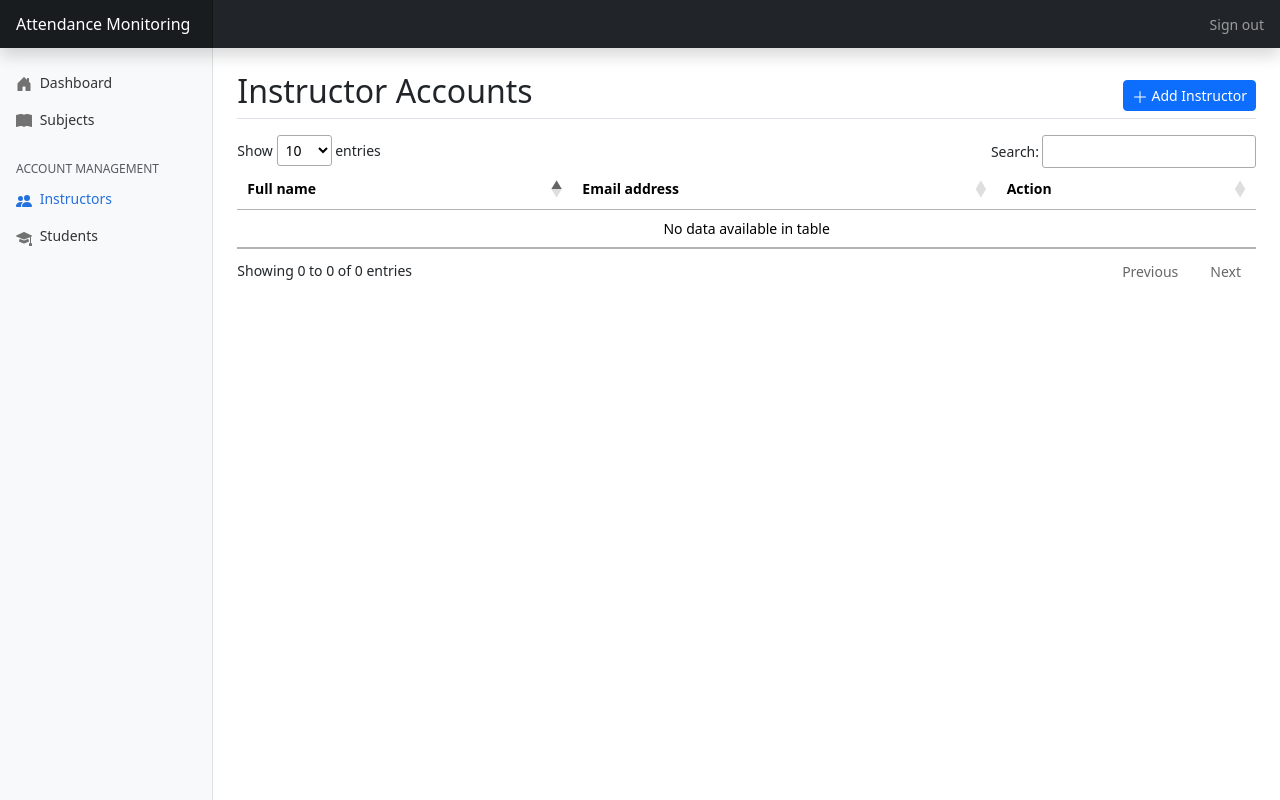
After one commit to mlmejo/asscat-attendance, a Flask app: page /instructors/ in a window 1280 px wide. The commit adds this page. Run offline with Flask 3, Linux system fonts and the light colour scheme; data that the repository does not hold is empty; some libraries are stand-ins or nearby versions.

Commit message:
feat: instructor CRUD

```diff
--- a/app/__init__.py
+++ b/app/__init__.py
@@ -30,9 +30,18 @@
     bootstrap.init_app(app)
 
     from . import accounts, pages
+    from .accounts import instructors
     from .main import subjects
 
-    for _app in [accounts, pages, subjects]:
+    # Project applications
+    APPLICATIONS = [
+        accounts,
+        pages,
+        instructors,
+        subjects,
+    ]
+
+    for _app in APPLICATIONS:
         app.register_blueprint(_app.blueprint)
 
     from . import commands
--- /dev/null
+++ b/app/accounts/instructors/__init__.py
@@ -0,0 +1,5 @@
+from flask import Blueprint
+
+blueprint = Blueprint("instructors", __name__, url_prefix="/instructors")
+
+from . import views
--- /dev/null
+++ b/app/accounts/instructors/views.py
@@ -0,0 +1,74 @@
+from flask import flash, redirect, render_template, url_for
+from sqlalchemy.exc import IntegrityError
+
+from app import db
+from app.models import Instructor, User
+
+from . import blueprint
+from .forms import InstructorCreationForm, InstructorUpdateForm
+
+
+@blueprint.route("/")
+def index():
+    instructors = Instructor.query.all()
+    return render_template("instructors/index.html", instructors=instructors)
+
+
+@blueprint.route("/create", methods=["GET", "POST"])
+def create():
+    form = InstructorCreationForm()
+
+    if form.validate_on_submit():
+        user = User(email=form.email.data, is_instructor=True)
+        user.set_password(form.password.data)
+
+        instructor = Instructor(
+            first_name=form.first_name.data, last_name=form.last_name.data
+        )
+
+        user.instructor = instructor
+
+        db.session.add_all([user, instructor])
+        db.session.commit()
+
+        flash("Instructor added successfully.", "info")
+        return redirect(url_for("instructors.index"))
+
+    return render_template("instructors/create.html", form=form)
+
+
+@blueprint.route("/<int:instructor_id>/edit", methods=["GET", "POST"])
+def edit(instructor_id):
+    instructor = Instructor.query.get_or_404(int(instructor_id))
+    form = InstructorUpdateForm(obj=instructor)
+
+    form.first_name.data = instructor.first_name
+    form.last_name.data = instructor.last_name
+    form.email.data = instructor.user.email
+
+    if form.validate_on_submit():
+        # Custom validation to ignore owner
+        user = User.query.filter_by(email=form.email.data).first()
+        if user and user.email != form.email.data:
+            form.email.errors = "Email address is already in use."
+        else:
+            instructor.user.email = form.email.data
+            instructor.first_name = form.first_name.data
+            instructor.last_name = form.last_name.data
+            db.session.commit()
+            flash("Instructor information updated successfully.", "info")
+            return redirect(url_for("instructors.index"))
+
+    return render_template("instructors/edit.html", form=form)
+
+
+@blueprint.post("/<int:instructor_id>/delete")
+def destroy(instructor_id):
+    instructor = Instructor.query.get_or_404(int(instructor_id))
+    db.session.delete(instructor.user)
+    db.session.delete(instructor)
+    db.session.commit()
+
+    flash("Instructor account deleted successfully.", "info")
+
+    return redirect(url_for("instructors.index"))
--- /dev/null
+++ b/app/templates/instructors/index.html
@@ -0,0 +1,132 @@
+{% extends "layouts/admin.html" %}
+
+{% block content %}
+    <div class="d-flex align-items-center justify-content-between flex-md-nowrap border-bottom">
+        <h1 class="h2">Instructor Accounts</h1>
+
+        <a href="{{ url_for('instructors.create') }}" class="btn mb-2 mb-md-0 btn-sm btn-primary">
+            <svg
+                xmlns="http://www.w3.org/2000/svg"
+                width="16"
+                height="16"
+                fill="currentColor"
+                class="bi bi-plus-lg"
+                viewBox="0 0 16 16"
+            >
+                <path
+                    fill-rule="evenodd"
+                    d="M8 2a.5.5 0 0 1 .5.5v5h5a.5.5 0 0 1 0 1h-5v5a.5.5 0 0 1-1 0v-5h-5a.5.5 0 0 1 0-1h5v-5A.5.5 0 0 1 8 2"
+                />
+            </svg>
+            Add Instructor
+        </a>
+    </div>
+
+    <div class="table-responsive mt-3">
+        <table id="jquery-table" class="table">
+            <thead>
+                <tr>
+                    <th>Full name</th>
+                    <th>Email address</th>
+                    <th>Action</th>
+                </tr>
+            </thead>
+            <tbody>
+                {% for instructor in instructors %}
+                    <tr>
+                        <td>{{ instructor.first_name }} {{ instructor.last_name }}</td>
+                        <td>{{ instructor.user.email }}</td>
+                        <td>
+                            <a
+                                href="{{ url_for('instructors.edit', instructor_id=instructor.id) }}"
+                                class="text-decoration-none"
+                            >
+                                <svg
+                                    xmlns="http://www.w3.org/2000/svg"
+                                    width="16"
+                                    height="16"
+                                    fill="currentColor"
+                                    class="bi bi-pencil-square"
+                                    viewBox="0 0 16 16"
+                                >
+                                    <path
+                                        d="M15.502 1.94a.5.5 0 0 1 0 .706L14.459 3.69l-2-2L13.502.646a.5.5 0 0 1 .707 0l1.293 1.293zm-1.75 2.456-2-2L4.939 9.21a.5.5 0 0 0-.121.196l-.805 2.414a.25.25 0 0 0 .316.316l2.414-.805a.5.5 0 0 0 .196-.12l6.813-6.814z"
+                                    />
+                                    <path
+                                        fill-rule="evenodd"
+                                        d="M1 13.5A1.5 1.5 0 0 0 2.5 15h11a1.5 1.5 0 0 0 1.5-1.5v-6a.5.5 0 0 0-1 0v6a.5.5 0 0 1-.5.5h-11a.5.5 0 0 1-.5-.5v-11a.5.5 0 0 1 .5-.5H9a.5.5 0 0 0 0-1H2.5A1.5 1.5 0 0 0 1 2.5z"
+                                    />
+                                </svg>
+                            </a>
+                            <a
+                                href="#"
+                                role="button"
+                                class="text-danger text-decoration-none"
+                                data-bs-toggle="modal"
+                                data-bs-target="#delete-instructor{{ instructor.id }}"
+                            >
+                                <svg
+                                    xmlns="http://www.w3.org/2000/svg"
+                                    width="16"
+                                    height="16"
+                                    fill="currentColor"
+                                    class="bi ms-1 bi-trash"
+                                    viewBox="0 0 16 16"
+                                >
+                                    <path
+                                        d="M5.5 5.5A.5.5 0 0 1 6 6v6a.5.5 0 0 1-1 0V6a.5.5 0 0 1 .5-.5m2.5 0a.5.5 0 0 1 .5.5v6a.5.5 0 0 1-1 0V6a.5.5 0 0 1 .5-.5m3 .5a.5.5 0 0 0-1 0v6a.5.5 0 0 0 1 0z"
+                                    />
+                                    <path
+                                        d="M14.5 3a1 1 0 0 1-1 1H13v9a2 2 0 0 1-2 2H5a2 2 0 0 1-2-2V4h-.5a1 1 0 0 1-1-1V2a1 1 0 0 1 1-1H6a1 1 0 0 1 1-1h2a1 1 0 0 1 1 1h3.5a1 1 0 0 1 1 1zM4.118 4 4 4.059V13a1 1 0 0 0 1 1h6a1 1 0 0 0 1-1V4.059L11.882 4zM2.5 3h11V2h-11z"
+                                    />
+                                </svg>
+                            </a>
+                            <div
+                                class="modal fade"
+                                id="delete-instructor{{ instructor.id }}"
+                                tabindex="-1"
+                                aria-labelledby="delete-instructor{{ instructor.id }}-label"
+                                aria-hidden="true"
+                            >
+                                <div class="modal-dialog">
+                                    <div class="modal-content">
+                                        <div class="modal-header">
+                                            <h1
+                                                class="modal-title fs-5"
+                                                id="delete-instructor{{ instructor.id }}-label"
+                                            >
+                                                Delete Instructor Account
+                                            </h1>
+                                            <button
+                                                type="button"
+                                                class="btn-close"
+                                                data-bs-dismiss="modal"
+                                                aria-label="Close"
+                                            ></button>
+                                        </div>
+                                        <div class="modal-body">
+                                            Are you sure you want to delete
+                                            <strong>{{ instructor.first_name }} {{ instructor.last_name }}</strong>?
+                                        </div>
+                                        <div class="modal-footer">
+                                            <button type="button" class="btn btn-secondary" data-bs-dismiss="modal">
+                                                Close
+                                            </button>
+                                            <form
+                                                action="{{ url_for('instructors.destroy', instructor_id=instructor.id) }}"
+                                                method="post"
+                                                class="d-inline-block"
+                                            >
+                                                <button type="submit" class="btn btn-danger">Delete</button>
+                                            </form>
+                                        </div>
+                                    </div>
+                                </div>
+                            </div>
+                        </td>
+                    </tr>
+                {% endfor %}
+            </tbody>
+        </table>
+    </div>
+{% endblock %}
--- a/app/templates/layouts/admin.html
+++ b/app/templates/layouts/admin.html
@@ -73,7 +73,10 @@
                                     </svg>
                                     Subjects
                                 </a>
-                                <a class="nav-link" href="#">
+                                <h6 class="sidebar-heading px-3 mt-4 mb-1 text-muted text-uppercase">
+                                    Account Management
+                                </h6>
+                                <a class="nav-link {{ 'active' if 'instructors' in request.endpoint else '' }}" href="{{ url_for('instructors.index') }}">
                                     <svg
                                         xmlns="http://www.w3.org/2000/svg"
                                         width="16"
@@ -86,7 +89,14 @@
                                             d="M7 14s-1 0-1-1 1-4 5-4 5 3 5 4-1 1-1 1zm4-6a3 3 0 1 0 0-6 3 3 0 0 0 0 6m-5.784 6A2.238 2.238 0 0 1 5 13c0-1.355.68-2.75 1.936-3.72A6.325 6.325 0 0 0 5 9c-4 0-5 3-5 4s1 1 1 1zM4.5 8a2.5 2.5 0 1 0 0-5 2.5 2.5 0 0 0 0 5"
                                         />
                                     </svg>
-                                    User Management
+                                    Instructors
+                                </a>
+                                <a class="nav-link {{ 'active' if 'students' in request.endpoint else '' }}" href="#">
+                                    <svg xmlns="http://www.w3.org/2000/svg" width="16" height="16" fill="currentColor" class="bi bi-mortarboard-fill" viewBox="0 0 16 16">
+                                        <path d="M8.211 2.047a.5.5 0 0 0-.422 0l-7.5 3.5a.5.5 0 0 0 .025.917l7.5 3a.5.5 0 0 0 .372 0L14 7.14V13a1 1 0 0 0-1 1v2h3v-2a1 1 0 0 0-1-1V6.739l.686-.275a.5.5 0 0 0 .025-.917l-7.5-3.5Z"/>
+                                        <path d="M4.176 9.032a.5.5 0 0 0-.656.327l-.5 1.7a.5.5 0 0 0 .294.605l4.5 1.8a.5.5 0 0 0 .372 0l4.5-1.8a.5.5 0 0 0 .294-.605l-.5-1.7a.5.5 0 0 0-.656-.327L8 10.466z"/>
+                                      </svg>
+                                    Students
                                 </a>
                             </li>
                         </ul>
```
Also changed, not shown: app/accounts/instructors/forms.py (added, +25 -0 lines), app/main/subjects/forms.py (+6 -2 lines), app/models.py (+7 -1 lines), app/templates/instructors/create.html (added, +12 -0 lines), app/templates/instructors/edit.html (added, +12 -0 lines).
